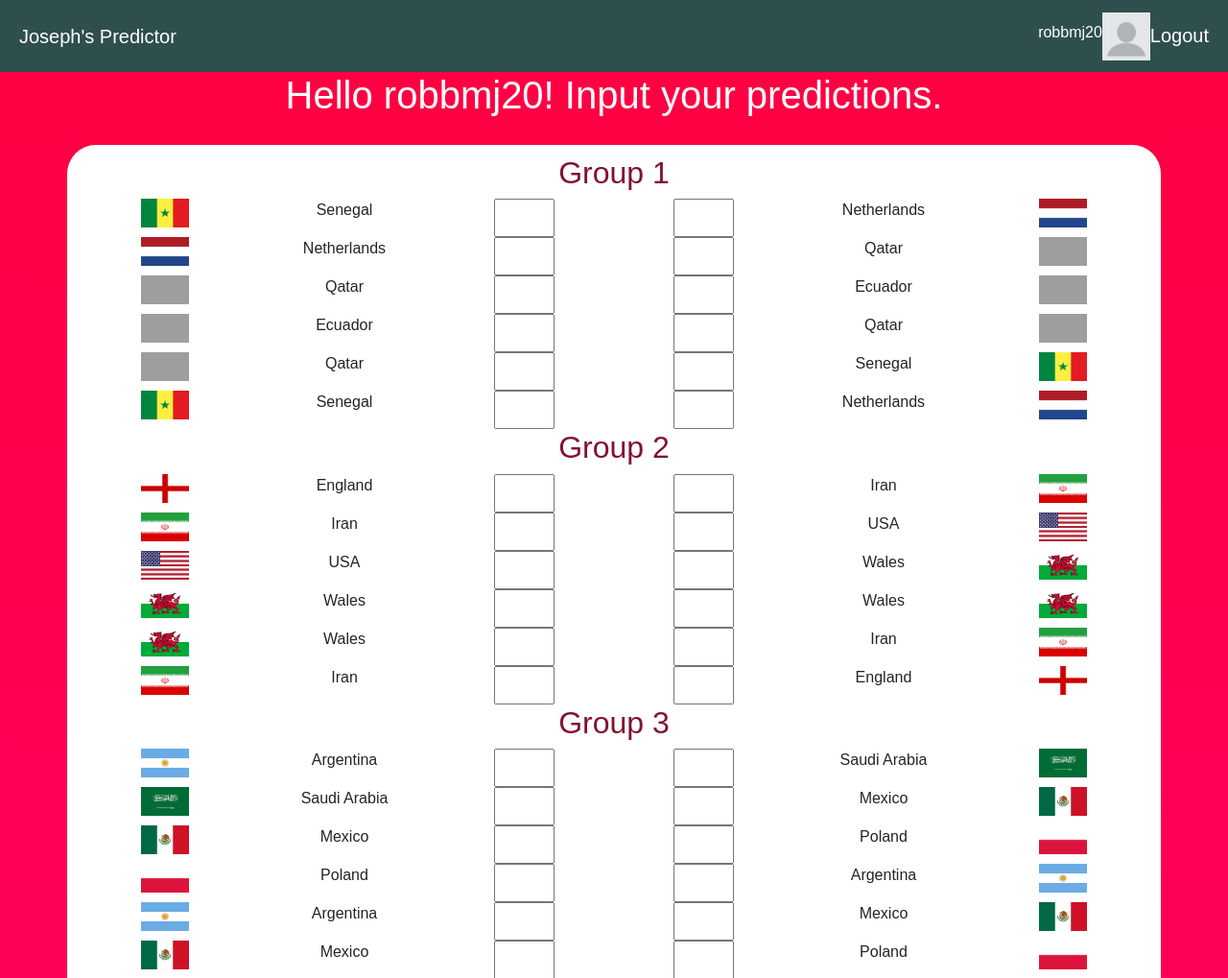
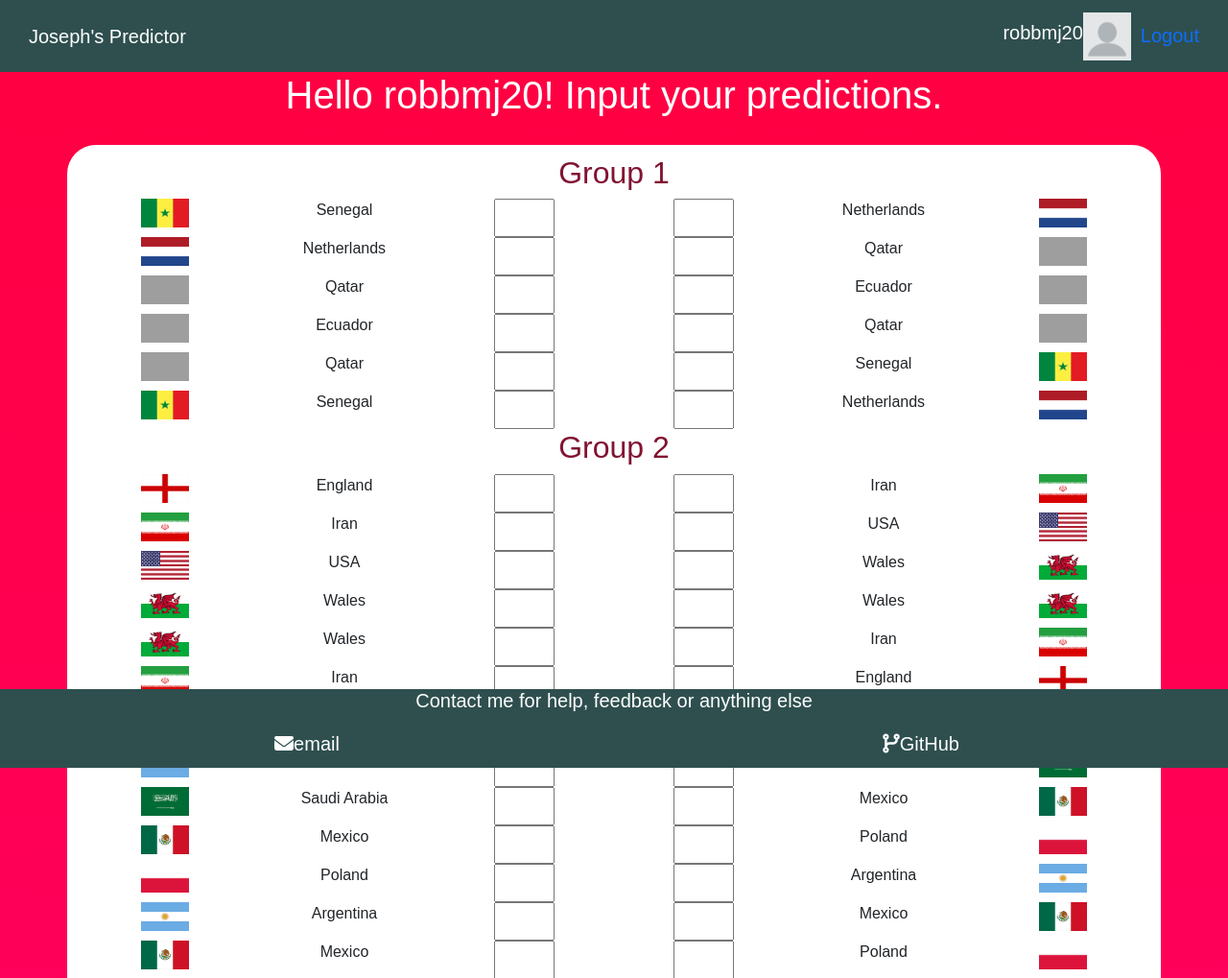
Before and after one commit to parsnips1966/WC22-Comp, a Flask app: page /submitted in a window 1280 px wide. Shown: the top 1019 px of the page at 96% size. Run offline with Flask 2, Linux system fonts and the light colour scheme; a user stored in the database is signed in; some libraries are stand-ins or nearby versions; grey boxes are pictures that could not be loaded.

Commit message:
tinkering with css

```diff
--- a/static/css/style.css
+++ b/static/css/style.css
@@ -48,12 +48,6 @@
 }
 
 h3 {
-  font-size: medium;
-}
-
-a {
-  text-decoration: none;
-  color: white;
   font-size: 20px;
 }
 
@@ -62,15 +56,15 @@
   height: 30px;
 }
 
-.options, .form {
+a {
+  font-size: 15px;
+}
+
+.content {
   background-color: white;
   border-radius: 30px;
   margin: 20px;
   padding: 20px;
-  min-height: 62vh;
-}
-
-.form {
   padding-top: 10px;
 }
 
@@ -89,11 +83,23 @@
           align-items: center;
 }
 
-.blank-link:hover {
+.blank-link {
+  color: white;
+}
+
+.profile-link, .blank-link {
+  font-size: 20px;
+  text-decoration: none;
+  margin: 10px;
+}
+
+.profile-link:hover, .blank-link:hover {
   color: white;
 }
 
 #footer {
+  position: fixed;
+  bottom: 0;
   background-color: darkslategray;
   width: 100%;
 }
--- a/static/css/style.scss
+++ b/static/css/style.scss
@@ -26,20 +26,21 @@
 h2 {
     color: #811331;
 }
-
 h3 {
-    font-size: medium;
+    font-size: 20px;
 }
 img {
     width: 50px;
     height: 30px;
 }
-.form {
+a {
+    font-size: 15px;
+}
+.content {
     background-color: white;
     border-radius: 30px;
     margin: 20px;
     padding: 20px;
-    min-height: 62vh;
     padding-top: 10px;
 }
 #homepage-buttons {
@@ -51,17 +52,21 @@
     color: white;
     align-items: center;
 }
-
 .blank-link {
+    @extend .profile-link;
     color: white;
+}
+.profile-link {
+    font-size: 20px;
     text-decoration: none;
-    font-size: 20px;
+    margin: 10px;
 }
-
-.blank-link:hover {
+.profile-link:hover {
     color: white;
 }
 #footer {
+    position: fixed;
+    bottom: 0;
     background-color: darkslategray;
     width: 100%;
 }
--- a/templates/base.html
+++ b/templates/base.html
@@ -10,6 +10,7 @@
   <link rel="stylesheet" href="{{ url_for("static", filename="css/style.css") }}">
   <link rel="stylesheet" href="https://cdnjs.cloudflare.com/ajax/libs/animate.css/4.1.1/animate.min.css"/>
   <script src="https://ajax.googleapis.com/ajax/libs/jquery/3.6.0/jquery.min.js"></script>
+  {% block script %} {% endblock %}
   <title>{% block title %} {% endblock %}</title>
 </head>
 
@@ -23,10 +24,7 @@
 <!--      <h3 id="score">{{score}}</h3>
     </div> -->
     <img id="pfp" src="{{ url_for('static', filename='images/pfp.png') }}" alt="profile image">
-    <h2 id="logout-link"><a href="{{url_for('logout')}}">Logout</a></h2>
-    {% else %}
-    <h2 style="padding-right: 10px;" id="login-link"><a href="{{url_for('login')}}">Login</a></h2>
-    <h2 id="register-link"><a href="{{url_for('signup')}}">Register</a></h2>
+    <h2 id="logout-link"><a class="profile-link" href="{{url_for('logout')}}">Logout</a></h2>
     {% endif %}
   </div>
 </header>
--- a/templates/forgotpassword.html
+++ b/templates/forgotpassword.html
@@ -1,7 +1,7 @@
 {% extends "base.html" %}
 
 {% block body %}
-<form class="container form" action="{{ url_for('login') }}" method="POST">
+<form class="container content" action="{{ url_for('login') }}" method="POST">
     <div class="row">
         <input name="email" type="email" id="emailinput" placeholder="Email"><br><br>
     </div>
--- a/templates/form.html
+++ b/templates/form.html
@@ -6,7 +6,7 @@
 
 {% block body %}
   <h1 class="white-text">Hello {{username}}! Input your predictions.</h1>
-  <form class="container form" action="{{ url_for('submitted') }}" method="POST">
+  <form class="container content" action="{{ url_for('submitted') }}" method="POST">
     {% for i in range(0, 8) %}
     <h2 class="text-center">Group {{i+1}}</h2>
       {% for j in range(0, 6) %}
--- a/templates/home.html
+++ b/templates/home.html
@@ -14,7 +14,7 @@
 
 {% block body %}
 <h1>Welcome to Joseph's World Cup predictor!</h1>
-<div id="homepage-buttons" class="container form">
+<div id="homepage-buttons" class="container content">
   <div class="row">
     <h3 class="red-text">{{error}}</h3>
   </div>
@@ -25,6 +25,7 @@
     <div class="col-6 aligned-center">
       <a href="{{ url_for('signup') }}"><button class="btn btn-block btn-primary">Sign Up</button></a>
     </div>
+    <img src="{{url_for("static", filename="images/cinematic footballer.jpg")}} alt="cinematic footballer">
   </div>
 </div>
 {% endblock %}
--- a/templates/leaderboard.html
+++ b/templates/leaderboard.html
@@ -2,7 +2,7 @@
 
 {% block body %}
 <h1 class="white-text">Leaderboard</h1>
-<div class="container form">
+<div class="container content">
     {% for record in database %}
     <div class="row">
         <div class="col-6">
--- a/templates/login.html
+++ b/templates/login.html
@@ -6,7 +6,7 @@
 
 {% block body %}
 <h1>Login</h1>
-<form class="container-fluid form" action="{{ url_for('login') }}" method="POST">
+<form class="container-fluid content" action="{{ url_for('login') }}" method="POST">
   <div class="row">
     <input name="email" type="email" id="emailinput" placeholder="Email"><br><br>
   </div>
@@ -14,7 +14,7 @@
     <input name="password" type="password" id="passwordinput" placeholder="Password"><br><br>
   </div>
   <div class="row">
-    <a style="color: blue; font-size: 15px;" href="{{ url_for('forgotpassword') }}">Forgot Password?</a>
+    <a href="{{ url_for('forgotpassword') }}">Forgot Password?</a>
   </div>
   <div class="row">
     <button id="button" class="btn btn-block btn-primary" type="submit"><i class="fas fa-arrow-right-to-bracket"></i>Login</button>
--- a/templates/signup.html
+++ b/templates/signup.html
@@ -6,7 +6,7 @@
 
 {% block body %}
 <h1>Sign up</h1>
-<form class="container form" action="{{ url_for('signup') }}" method="POST">
+<form class="container content" action="{{ url_for('signup') }}" method="POST">
   <div class="row">
     <input name="email" type="email">Email (use school email if you are a Haybridge student)<br><br>
   </div>
--- a/templates/submitted.html
+++ b/templates/submitted.html
@@ -2,7 +2,7 @@
 
 {% block body %}
 <h1 class="white-text">You have submitted your predictions</h1>
-<div class="form">
+<div class="content">
   <p>They are: {% for i in predictions %}
     {{i}}
     {% endfor %}
```
Also changed, not shown: 1 other file.
